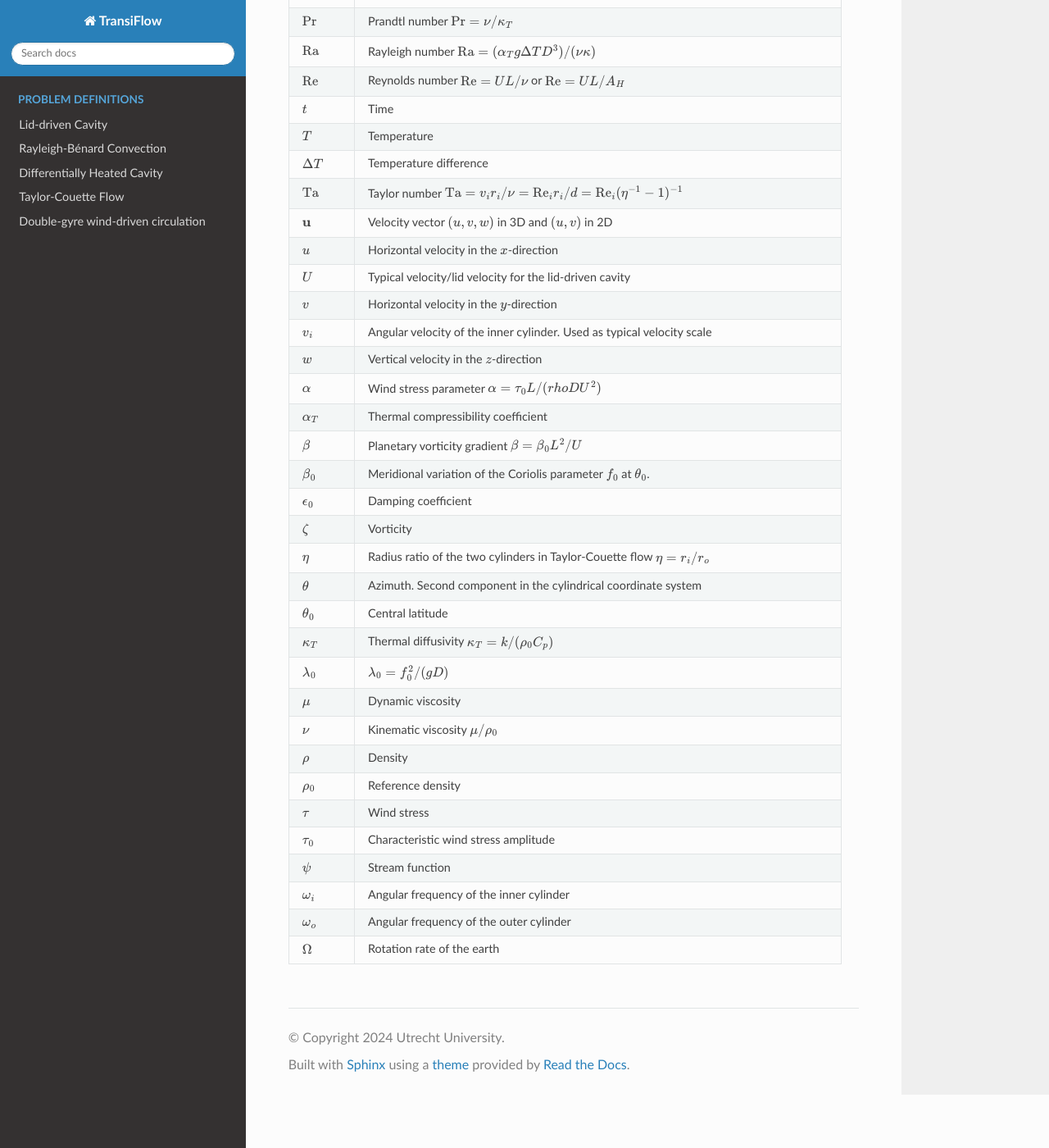
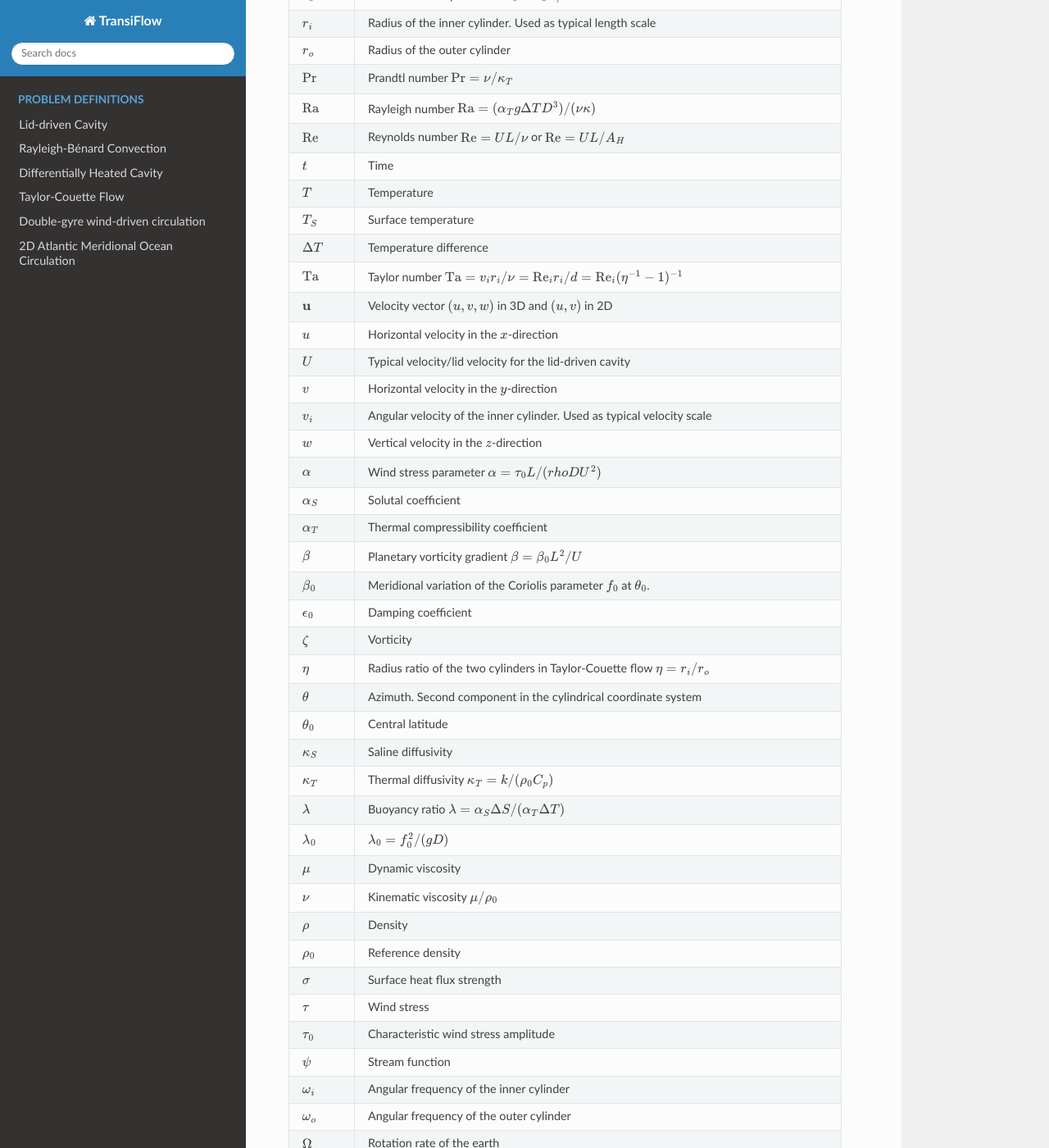
Before and after one commit to BIMAU/transiflow, a Sphinx documentation site: the page built from doc/symbols.rst, in a window 1280 px wide and 1400 px high, scrolled down 845 px. Shown: the whole window at 82% size. Built offline with Sphinx 7.4.7 and the Read the Docs theme 2.0.0, drawn with Linux system fonts in a browser that asks for light colours; pages that are not in the unit, such as notebooks, are missing from menus; some of the changed text lies outside the part shown.

```diff
--- a/doc/index.rst
+++ b/doc/index.rst
@@ -15,6 +15,7 @@ Welcome to TransiFlow's documentation!
    problems/dhc
    problems/tc
    problems/qg
+   problems/amoc
 
 .. toctree::
    :maxdepth: 3
--- a/doc/symbols.rst
+++ b/doc/symbols.rst
@@ -18,7 +18,9 @@ $\\mathrm{Gr}$ Grashof number $\\mathrm{Gr} = \\mathrm{Ra} / \\mathrm{Pr}$
 $h$            Surface heat transfer coefficient
 $k$            Thermal conductivity
 $L$            Length of the domain/typical length scale. Height of the cylinders for Taylor-Couette flow
+$\\mathrm{Le}$ Lewis number $\\mathrm{Le} = \\kappa_T / \\kappa_S$
 $p$            Pressure
+$Q_S$          Spatial structure of the surface salinity flux
 $r$            Radius. First component in the cylindrical coordinate system
 $r_0$          Bottom friction parameter $r_0 = \\epsilon_0 L / U$
 $r_i$          Radius of the inner cylinder. Used as typical length scale
@@ -28,6 +30,7 @@ $\\mathrm{Ra}$ Rayleigh number $\\mathrm{Ra} = (\\alpha_T g \\Delta T D^3) / (\\
 $\\mathrm{Re}$ Reynolds number $\\mathrm{Re} = UL / \\nu$ or $\\mathrm{Re} = UL / A_H$
 $t$            Time
 $T$            Temperature
+$T_S$          Surface temperature
 $\\Delta T$    Temperature difference
 $\\mathrm{Ta}$ Taylor number $\\mathrm{Ta} = v_i r_i / \\nu = \\mathrm{Re}_i r_i / d = \\mathrm{Re}_i (\\eta^{-1} - 1)^{-1}$
 $\\mathbf{u}$  Velocity vector $(u, v, w)$ in 3D and $(u, v)$ in 2D
@@ -37,6 +40,7 @@ $v$            Horizontal velocity in the $y$-direction
 $v_i$          Angular velocity of the inner cylinder. Used as typical velocity scale
 $w$            Vertical velocity in the $z$-direction
 $\\alpha$      Wind stress parameter $\\alpha = \\tau_0 L / (\rho D U^2)$
+$\\alpha_S$    Solutal coefficient
 $\\alpha_T$    Thermal compressibility coefficient
 $\\beta$       Planetary vorticity gradient $\\beta = \\beta_0 L^2 / U$
 $\\beta_0$     Meridional variation of the Coriolis parameter $f_0$ at $\\theta_0$.
@@ -45,12 +49,15 @@ $\\zeta$       Vorticity
 $\\eta$        Radius ratio of the two cylinders in Taylor-Couette flow $\\eta = r_i / r_o$
 $\\theta$      Azimuth. Second component in the cylindrical coordinate system
 $\\theta_0$    Central latitude
+$\\kappa_S$    Saline diffusivity
 $\\kappa_T$    Thermal diffusivity $\\kappa_T = k / (\\rho_0 C_p)$
+$\\lambda$     Buoyancy ratio $\\lambda = \\alpha_S \\Delta S / (\\alpha_T \\Delta T)$
 $\\lambda_0$   $\\lambda_0 = f_0^2 / (g D)$
 $\\mu$         Dynamic viscosity
 $\\nu$         Kinematic viscosity $\\mu / \\rho_0$
 $\\rho$        Density
 $\\rho_0$      Reference density
+$\\sigma$      Surface heat flux strength
 $\\tau$        Wind stress
 $\\tau_0$      Characteristic wind stress amplitude
 $\\psi$        Stream function
```
Also changed, not shown: doc/problems/amoc.rst (added, +51 -0 lines).
